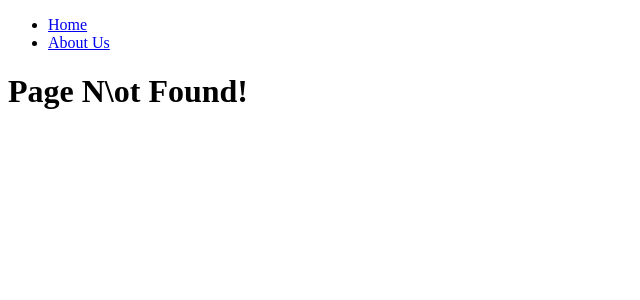
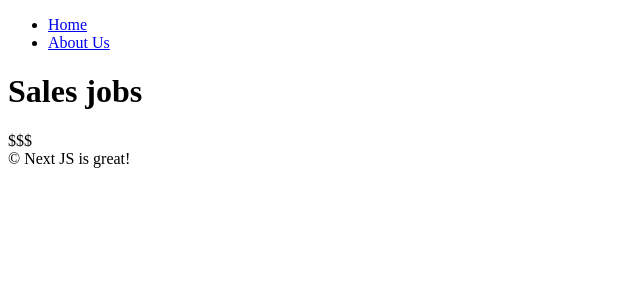
Before and after one commit to gaaona/nomadcoders-nextjs, a Next.js app: page /about-us/company/jobs/sales in a window 1280 px wide. Before the commit this address had no page. Shown: the top 300 px of the page, without its empty margins (0-640 px from the left). Built offline with nearby package versions, Linux system fonts and the light colour scheme.

Commit message:
until Layouts

```diff
--- /dev/null
+++ b/app/about-us/company/jobs/sales/layout.tsx
@@ -0,0 +1,12 @@
+export default function SalesLayout({
+  children,
+}: {
+  children: React.ReactNode;
+}) {
+  return (
+    <div>
+      {children}
+      <span>$$$</span>
+    </div>
+  );
+}
--- /dev/null
+++ b/app/about-us/company/jobs/sales/page.tsx
@@ -0,0 +1,3 @@
+export default function Sales() {
+  return <h1>Sales jobs</h1>;
+}
--- /dev/null
+++ b/app/about-us/layout.tsx
@@ -0,0 +1,12 @@
+export default function AboutUsLayout({
+  children,
+}: {
+  children: React.ReactNode;
+}) {
+  return (
+    <div>
+      {children}
+      &copy; Next JS is great!
+    </div>
+  );
+}
--- a/app/about-us/page.tsx
+++ b/app/about-us/page.tsx
@@ -1,9 +1,6 @@
-import Navigation from "../../components/navigation";
-
 export default function AboutUs() {
   return (
     <div>
-      <Navigation />
       <h1>About Us!</h1>
     </div>
   );
--- a/app/layout.tsx
+++ b/app/layout.tsx
@@ -1,16 +1,21 @@
+import Navigation from "../components/navigation";
+
 export const metadata = {
-  title: 'Next.js',
-  description: 'Generated by Next.js',
-}
+  title: "Next.js",
+  description: "Generated by Next.js",
+};
 
 export default function RootLayout({
   children,
 }: {
-  children: React.ReactNode
+  children: React.ReactNode;
 }) {
   return (
     <html lang="en">
-      <body>{children}</body>
+      <body>
+        <Navigation />
+        {children}
+      </body>
     </html>
-  )
+  );
 }
--- a/app/page.tsx
+++ b/app/page.tsx
@@ -1,9 +1,6 @@
-import Navigation from "../components/navigation";
-
 export default function Page() {
   return (
     <div>
-      <Navigation />
       <h1>Hello!</h1>
     </div>
   );
```
